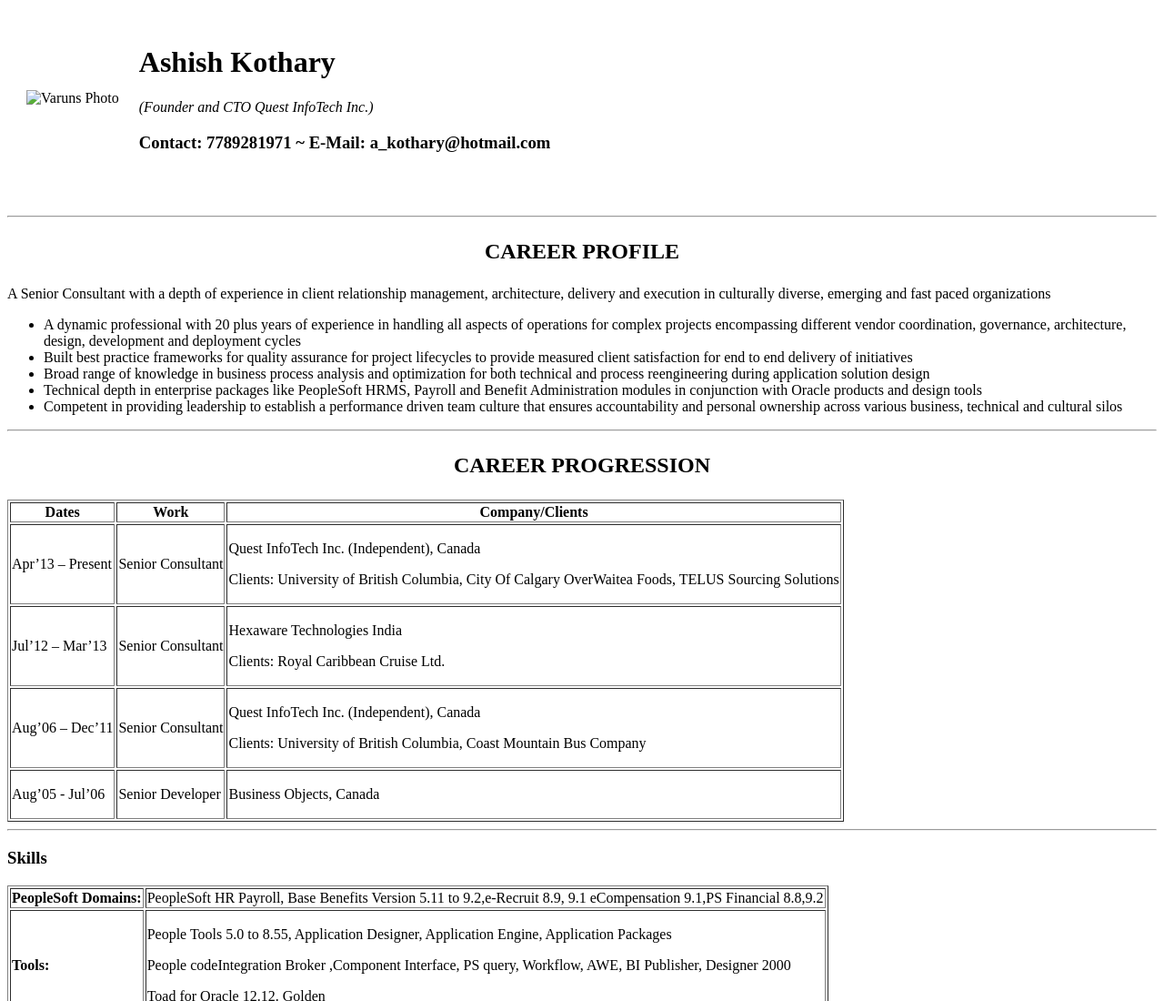
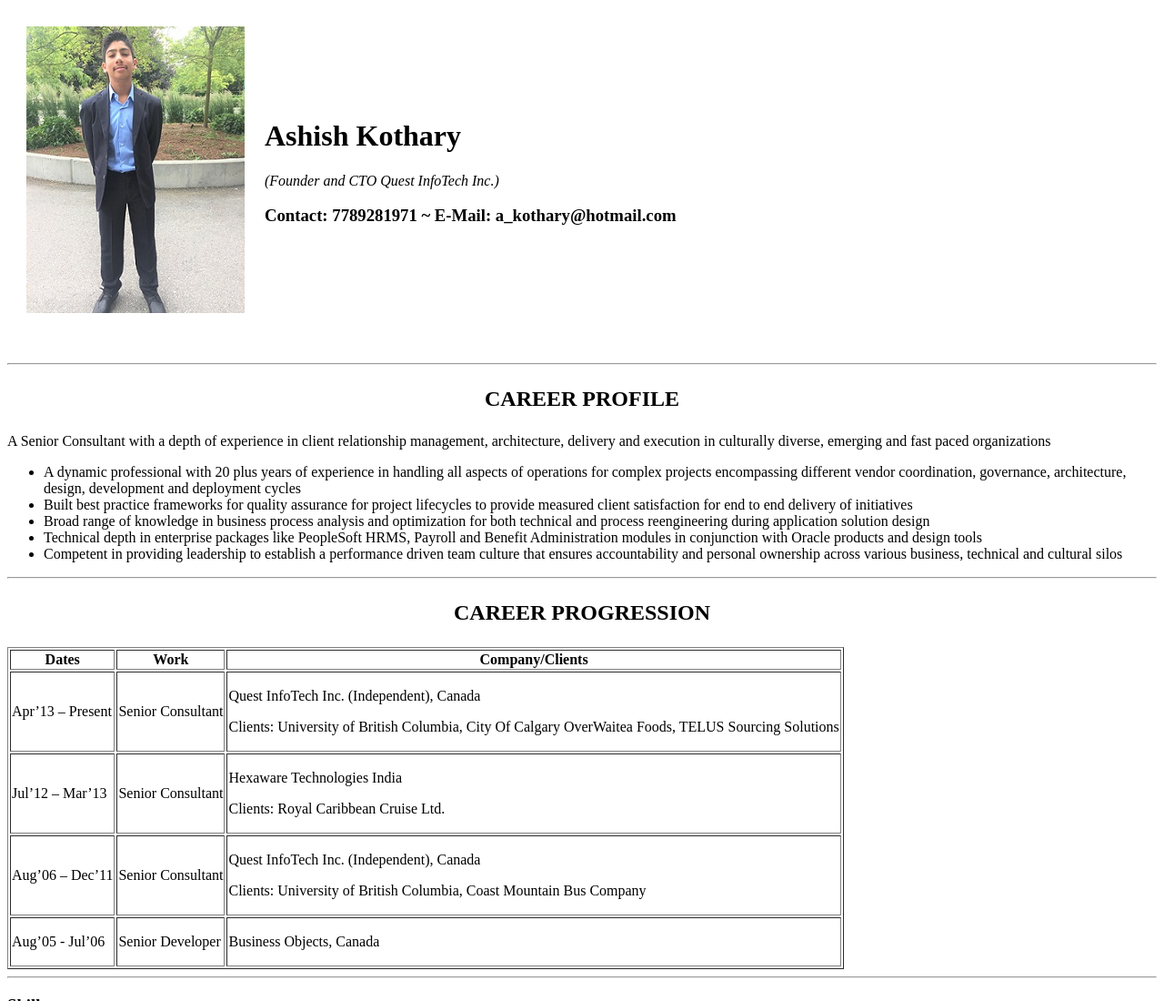
Before and after one commit to akothary/cv, a plain HTML site: page index.html in a window 1280 px wide. Shown: the top 1100 px of the page at 91% size. Drawn offline with Linux system fonts and the light colour scheme.

Commit message:
Add files via upload

```diff
--- a/index.html
+++ b/index.html
@@ -9,7 +9,7 @@
 <body>
   <table cellspacing="20">
     <tr>
-      <td><img src="images/IMG_4349.JPG" alt="Varuns Photo"></td>
+      <td><img src="IMG_4349.JPG" alt="Varuns Photo"></td>
       <td>
         <h1>Ashish Kothary</h1>
         <p><em>(Founder and CTO Quest InfoTech Inc.)</em></p>
```
Also changed, not shown: IMG_4349.JPG (added).
